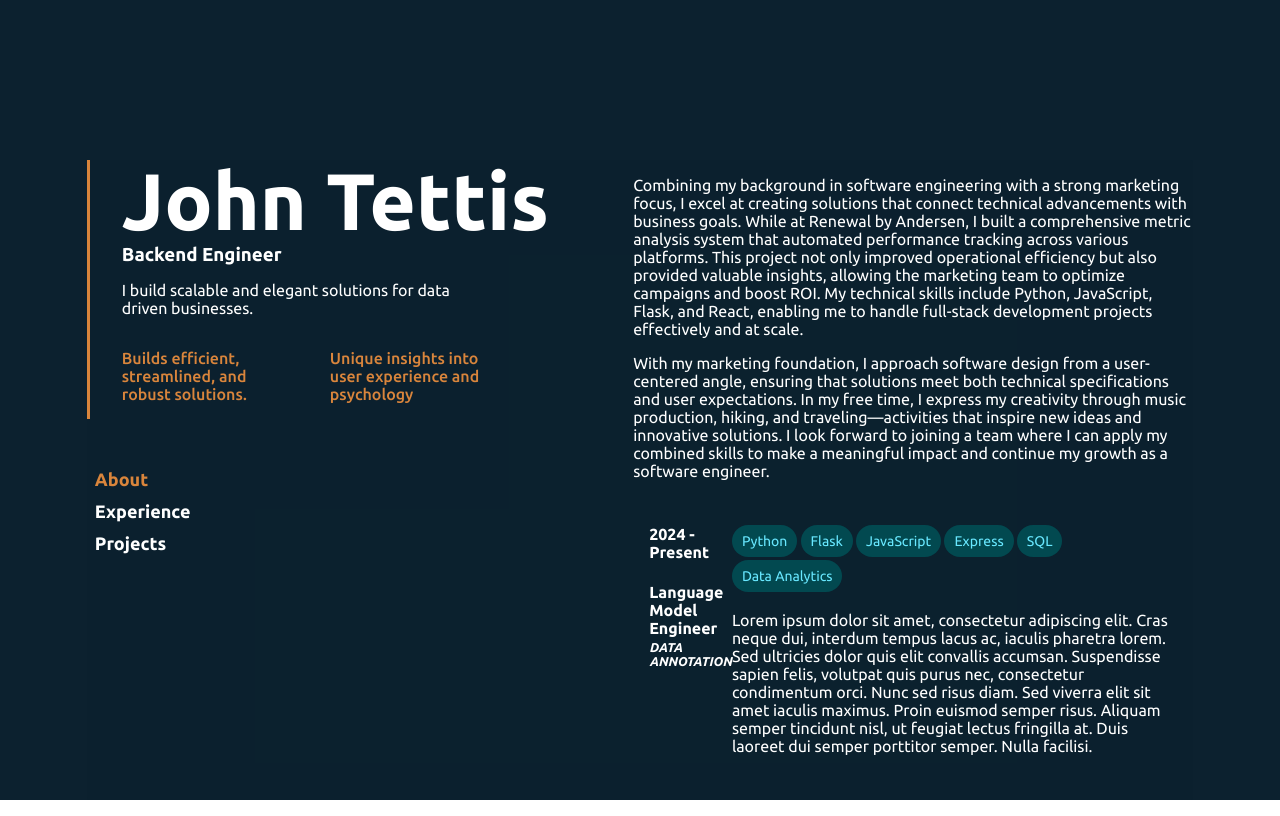
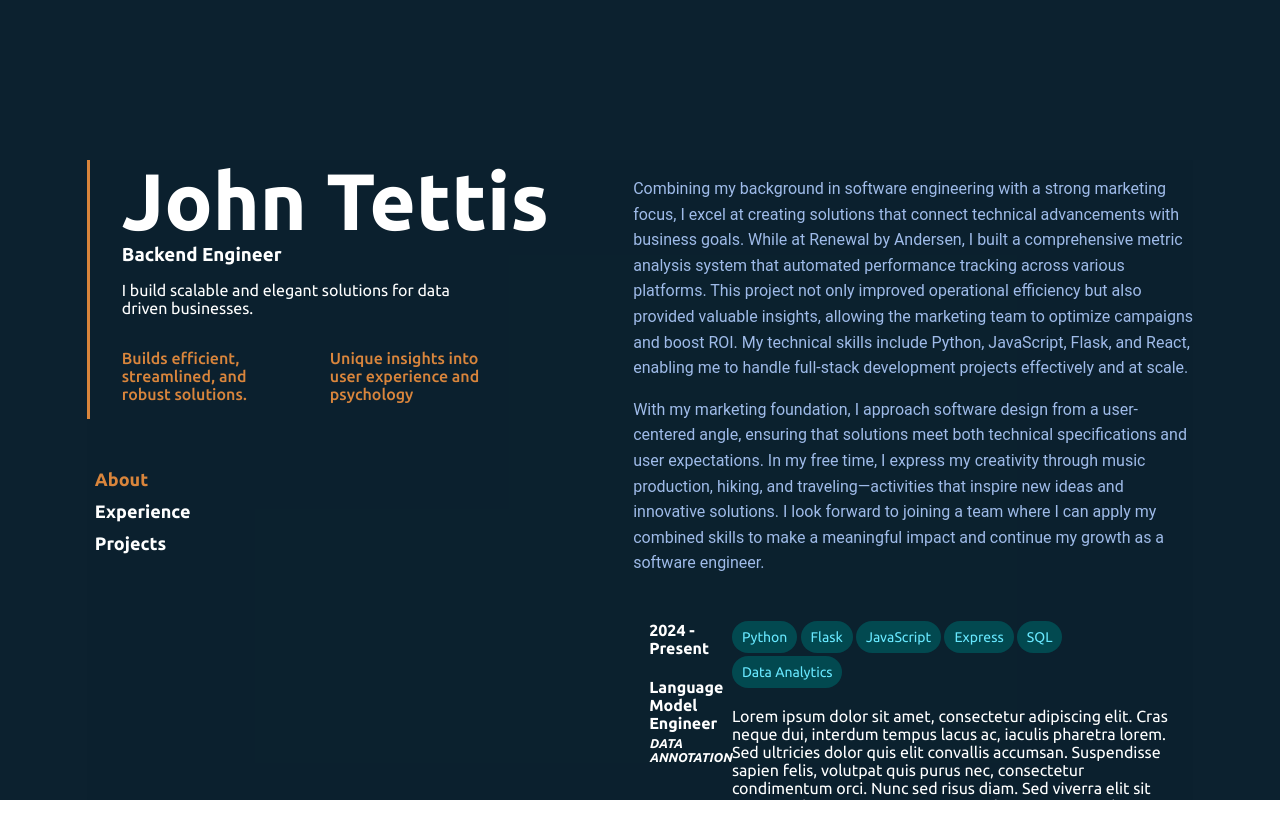
Before and after one commit to john-tettis/portfolio-updated, a React (Create React App) app: page / in a window 1280 px wide. Built offline with nearby package versions, Linux system fonts and the light colour scheme.

Commit message:
updatedf spacing to make more readable

```diff
--- a/src/styles/about.css
+++ b/src/styles/about.css
@@ -2,3 +2,11 @@
     text-align:left;
     color:white;
 }
+
+
+.about-paragraph {
+    color:#9fbbe9;
+    font-size: 16px;
+    line-height: 1.6;
+    font-family: 'Roboto', sans-serif;
+  }
```
